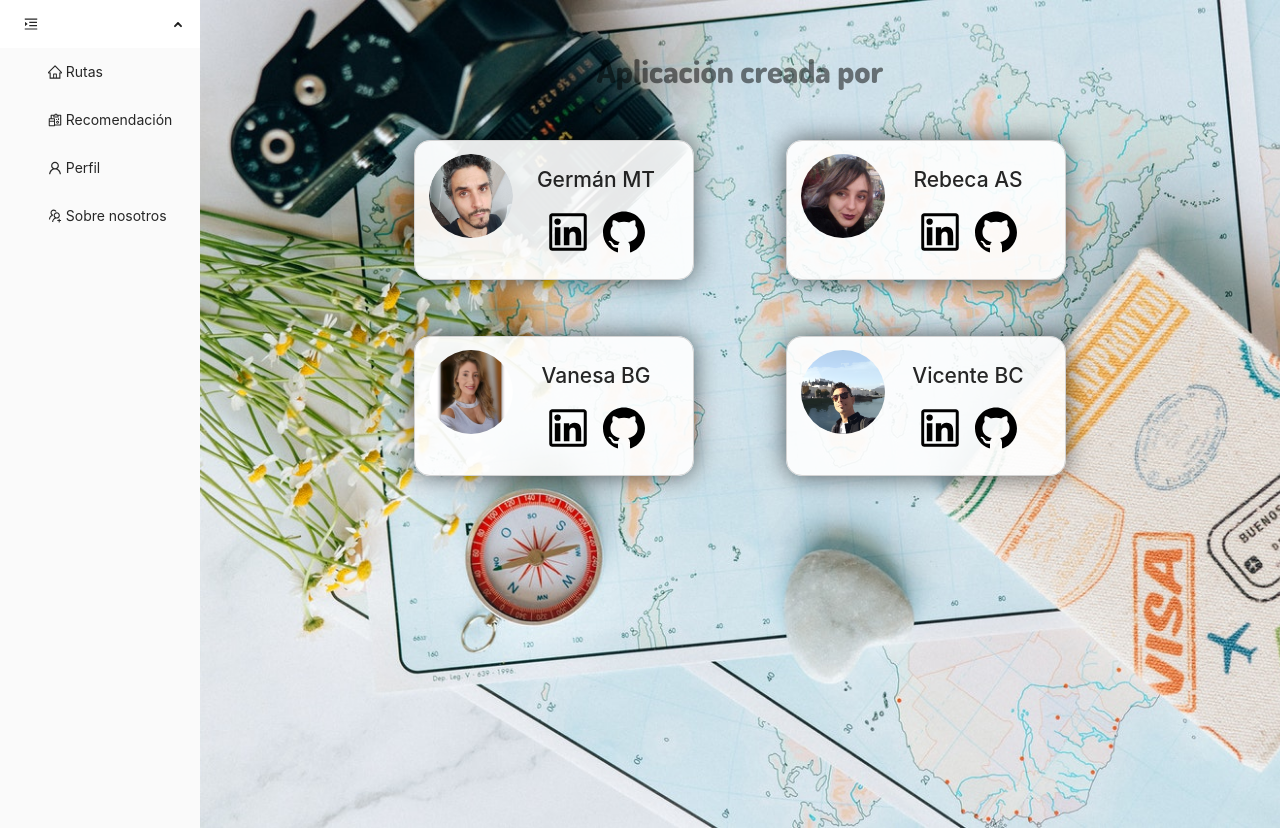
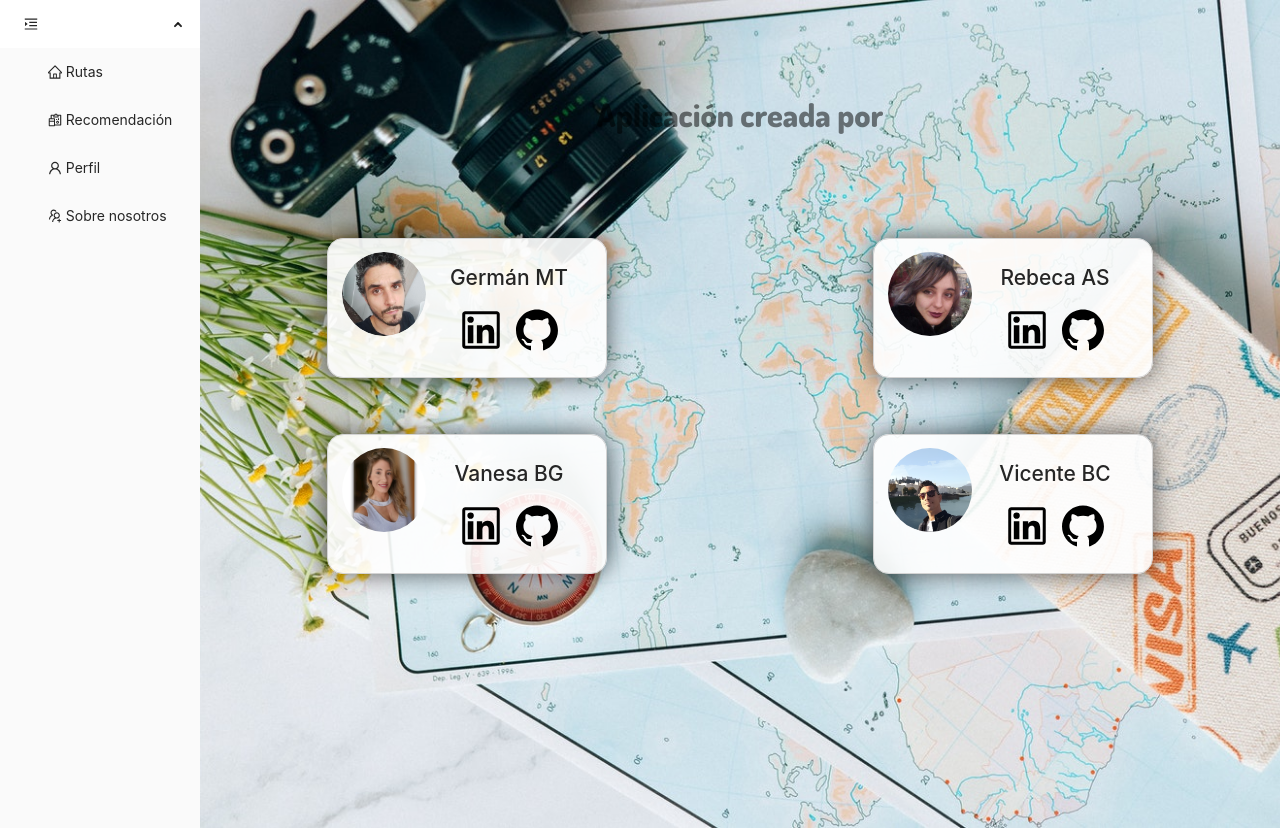
Before and after one commit to vaneebg/FRONTEND-TRIPULACIONES, a React (Create React App) app: page /aboutUs in a window 1280 px wide. Built offline with nearby package versions, Linux system fonts and the light colour scheme; no server answers; sample sign-in values are in the browser's storage; a web font is replaced by a local one.

Commit message:
correcion maquetacion aboutUs

```diff
--- a/src/components/AboutUs/AboutUs.jsx
+++ b/src/components/AboutUs/AboutUs.jsx
@@ -10,10 +10,12 @@ const AboutUs = () => {
   return (
     <div className='mainContainer'>
       <div className='aboutUs'>
+        <div className= 'generalContainerAboutUs'>
         <div className='text'>
           <h2 className='register-title'> Aplicación creada por</h2>
         </div>
         <div className='about'>
+          <div className= 'groupCardContainer'>
           <div className='target'>
             <div className='img'>
               <img className='imgAuth' src={imgGerman} alt='German' />
@@ -47,7 +49,8 @@ const AboutUs = () => {
               </div>
             </div>
           </div>
-
+          </div>
+          <div className= 'groupCardContainer'>
           <div className='target'>
             <div className='img'>
               <img className='imgAuth' src={imgVane} alt='Vane' />
@@ -81,6 +84,8 @@ const AboutUs = () => {
               </div>
             </div>
           </div>
+          </div>
+          </div>
         </div>
       </div>
     </div>
--- a/src/components/AboutUs/AboutUs.scss
+++ b/src/components/AboutUs/AboutUs.scss
@@ -1,11 +1,15 @@
 .mainContainer {
-
   .aboutUs {
     display: flex;
     flex-direction: column;
+    justify-content: center;
+
+
+    .generalContainerAboutUs {
+
 
       .text {
-      margin-top: 1em;
+        margin-bottom:5em;
       }
 
       .about {
@@ -15,7 +19,10 @@
         justify-content: center;
         align-items: center;
         background-size: cover;
-
+        // width:80%;
+        .groupCardContainer {
+          display:flex;
+          gap:15em;
           .target {
             display: flex;
             flex-direction: row;
@@ -78,6 +85,8 @@
         }
       }
     }
+  }
+}
 
 @media (min-width: 450px) {
   .mainContainer {
```
Lines whose indentation alone changed are shown as unchanged.
